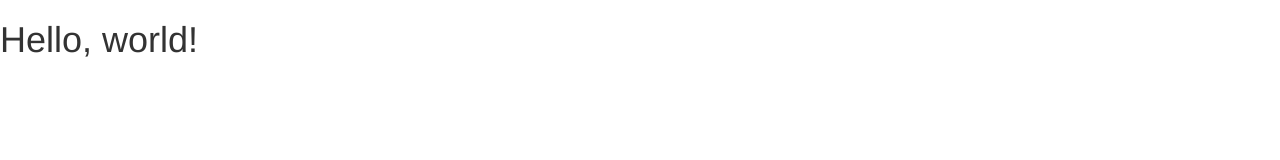
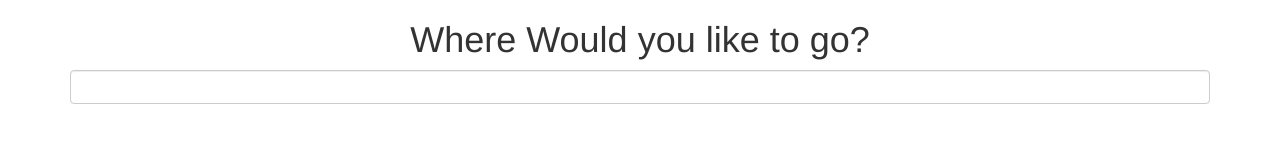
Before and after one commit to UlisesCabrera/frontend-nanodegree-neighborhood-map, a website: page src/index.html in a window 1280 px wide. Drawn offline with nearby package versions, Linux system fonts and the light colour scheme.

Commit message:
Added basic tags to HTML file

```diff
--- a/src/index.html
+++ b/src/index.html
@@ -16,9 +16,21 @@
     <![endif]-->
   </head>
   <body>
-    <h1>Hello, world!</h1>
+    <div class="container">
+      <div class="row">
+        <div class="col-xs-12">
+          <h1 class="text-center">Where Would you like to go?</h1>
+          <input class="form-control"  type="text">
+        </div><!--col-xs-12-->
+      </div><!--row-->
+      <div class="row">
+        <div class="col-xs-12">
+            <div id="mapCanvas">
 
-
+            </div><!--MapCanvas-->
+        </div><!--col-xs-12-->
+      </div><!--row-->
+    </div><!--container-->
     <script src="http://ajax.aspnetcdn.com/ajax/jQuery/jquery-1.11.3.min.js"></script>
     <script src="https://maxcdn.bootstrapcdn.com/bootstrap/3.3.5/js/bootstrap.min.js"></script>
     <script src="http://ajax.aspnetcdn.com/ajax/knockout/knockout-3.3.0.js"></script>
```
